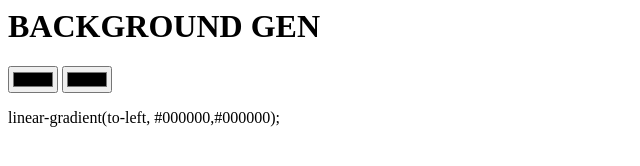
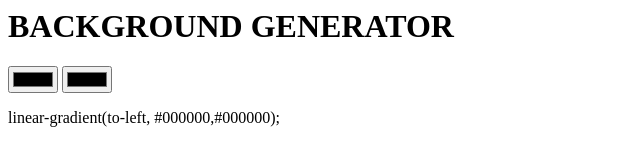
Before and after one commit to ritvikthukral/background-gen, a website: page index.html in a window 1280 px wide. Shown: the whole page, without its empty margins (0-640 px from the left). Drawn offline with Linux system fonts and the light colour scheme.

Commit message:
Update index.html

```diff
--- a/index.html
+++ b/index.html
@@ -1,6 +1,6 @@
 <html>
   <head>
-    <h1>BACKGROUND GEN</h1>
+    <h1>BACKGROUND GENERATOR</h1>
   </head>
   <body>
     <input id="c1" type="color"></input>
```
